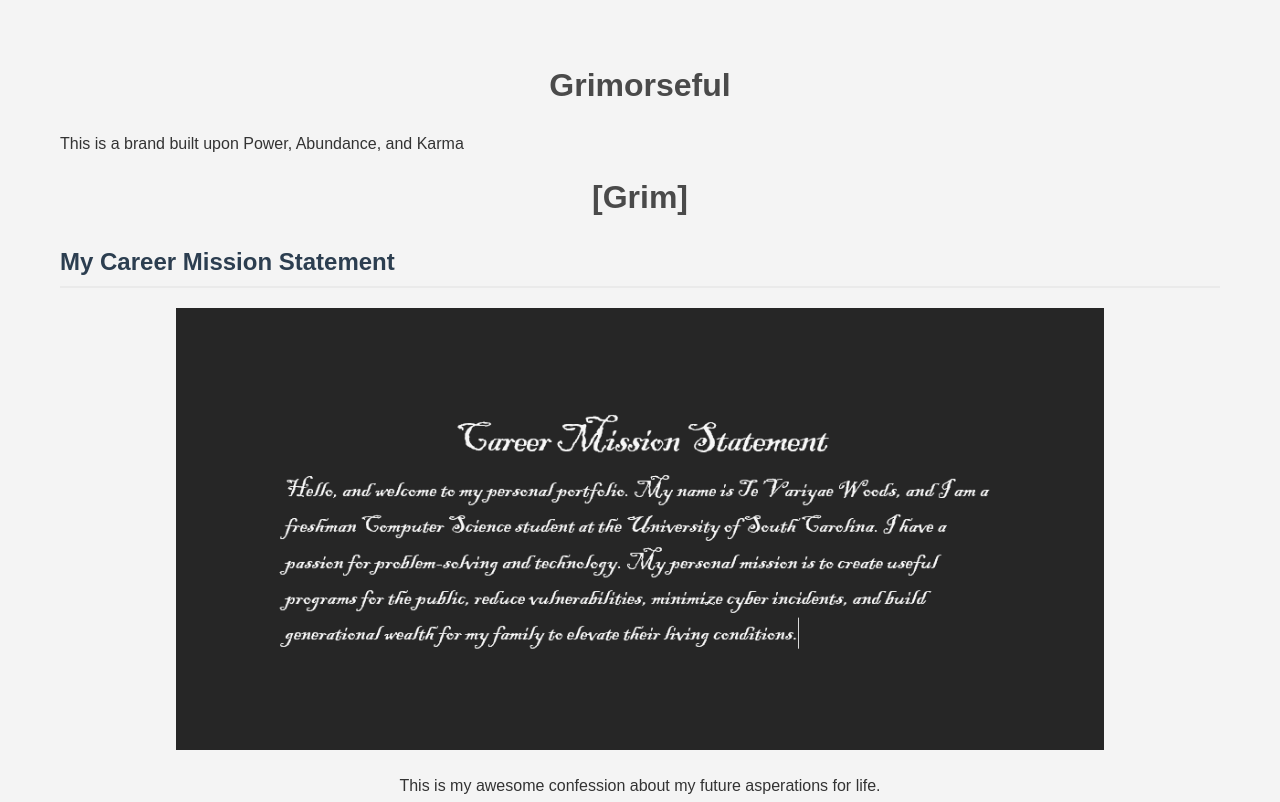
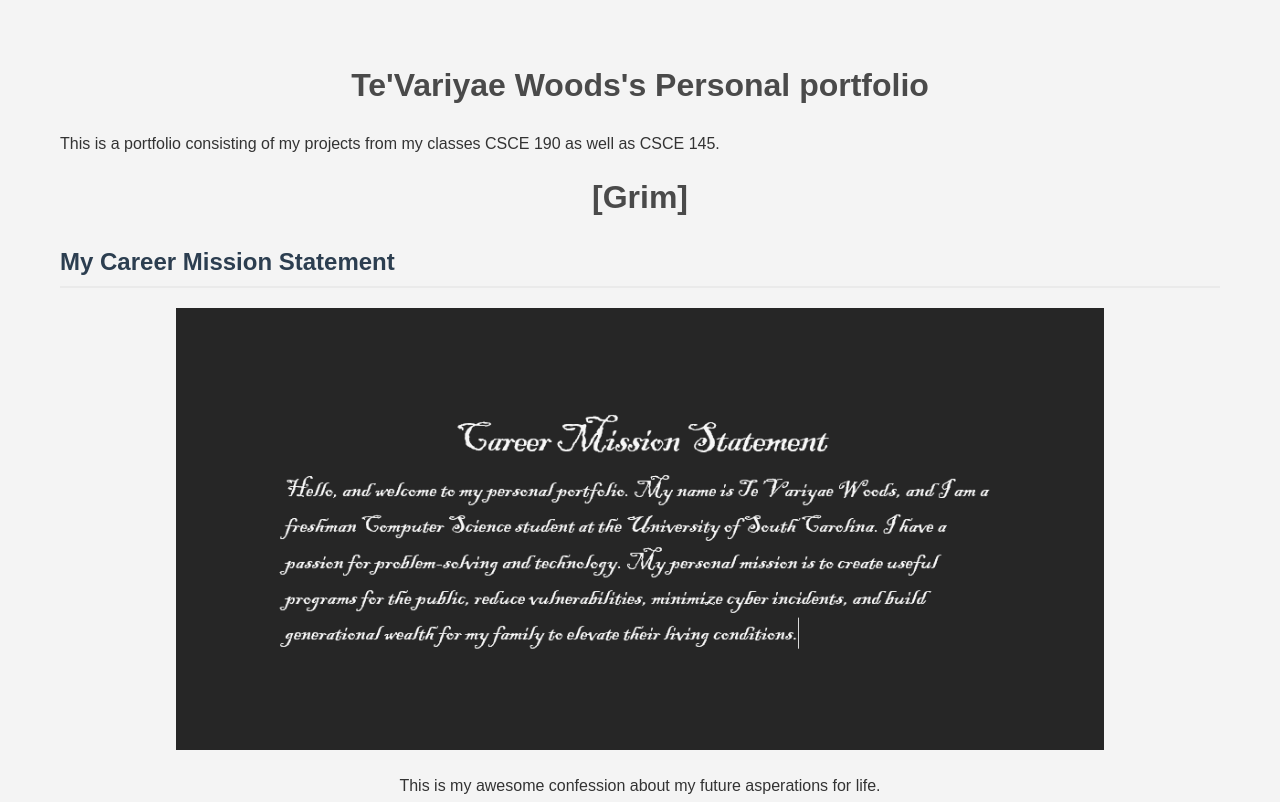
Before and after one commit to Tw103/Tw103.github.io, a plain HTML site: page index.html in a window 1280 px wide. Shown: the top 802 px of the page. Drawn offline with Linux system fonts and the light colour scheme.

Commit message:
Update text in index.html

```diff
--- a/index.html
+++ b/index.html
@@ -5,8 +5,8 @@
     <link rel="stylesheet" href="grim.css">
    </head>
    <body>
-     <h1> Grimorseful</h1>
-     <p>This is a brand built upon Power, Abundance, and Karma</p>
+     <h1> Te'Variyae Woods's Personal portfolio</h1>
+     <p>This is a portfolio consisting of my projects from my classes CSCE 190 as well as CSCE 145.</p>
    </body>
 <body>
   <h1>[Grim]</h1>
```
